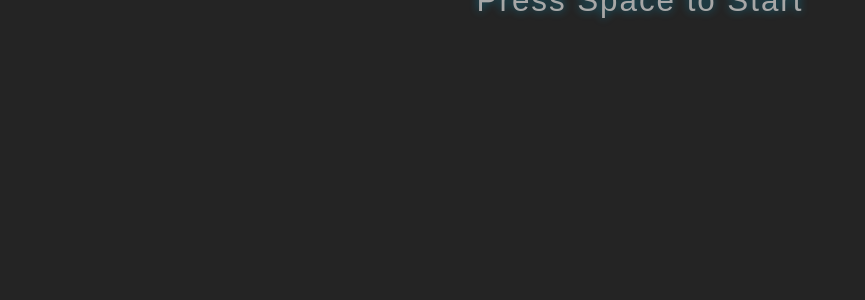
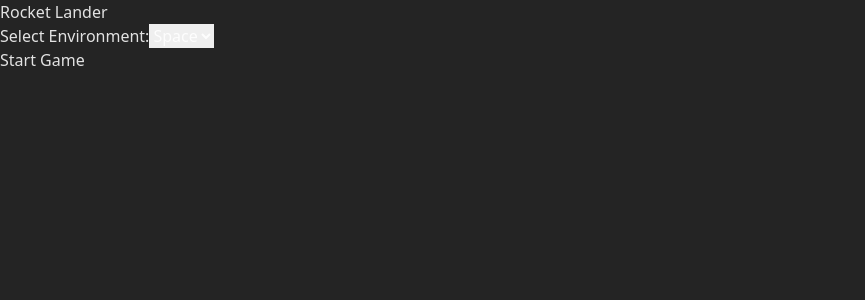
Before and after one commit to deepakkumardewani/rocket-lander, a Vue app: page / in a window 1280 px wide. Shown: the top 300 px of the page, without its empty margins (0-865 px from the left). Built offline with nearby package versions, Linux system fonts and the light colour scheme; no server answers.

Commit message:
feat(app): update App.vue for environment selection integration

```diff
--- a/src/App.vue
+++ b/src/App.vue
@@ -1,11 +1,41 @@
 <script setup lang="ts">
+import { computed, watch } from "vue";
 import GameCanvas from "./game/GameCanvas.vue";
+import EnvironmentSelector from "./components/EnvironmentSelector.vue";
+import { useGameStore } from "./stores/gameStore";
+const gameStore = useGameStore();
+
+// For debugging
+console.log("Initial environment:", gameStore.environment);
+watch(
+  () => gameStore.environment,
+  (newEnv) => {
+    console.log("Environment changed to:", newEnv);
+  }
+);
+
+// Show the game canvas when environment is selected
+const showGameCanvas = computed(() => gameStore.showGameCanvas);
+
+// Show environment selector when no environment is selected
+const showEnvironmentSelector = computed(
+  () => gameStore.showGameCanvas === false
+);
+
+// Reset game to environment selection when game ends
+const resetToSelector = () => {
+  gameStore.resetToSelection();
+};
 </script>
 
 <template>
   <div class="min-h-screen bg-gray-900 flex items-center justify-center">
     <div class="w-full h-screen">
-      <GameCanvas />
+      <!-- Environment Selection UI -->
+      <EnvironmentSelector v-if="showEnvironmentSelector" />
+
+      <!-- Game Canvas -->
+      <GameCanvas v-if="showGameCanvas" @game-end="resetToSelector" />
     </div>
   </div>
 </template>
--- a/src/main.ts
+++ b/src/main.ts
@@ -1,9 +1,15 @@
 import { createApp } from "vue";
 import { createPinia } from "pinia";
 import App from "./App.vue";
+import { useGameStore } from "./stores/gameStore";
 
 const pinia = createPinia();
 const app = createApp(App);
 
 app.use(pinia);
+
+// Reset the environment to empty when the app starts
+const gameStore = useGameStore();
+gameStore.resetToSelection();
+
 app.mount("#app");
```
